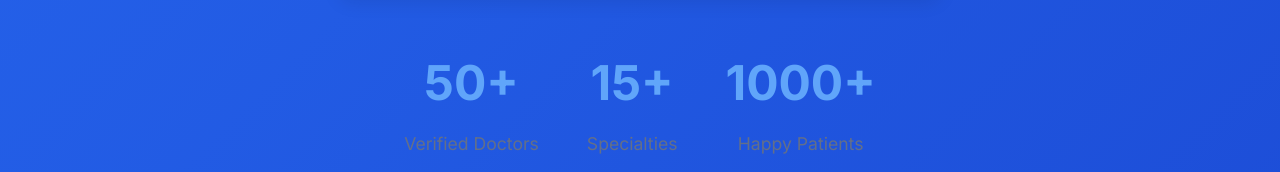
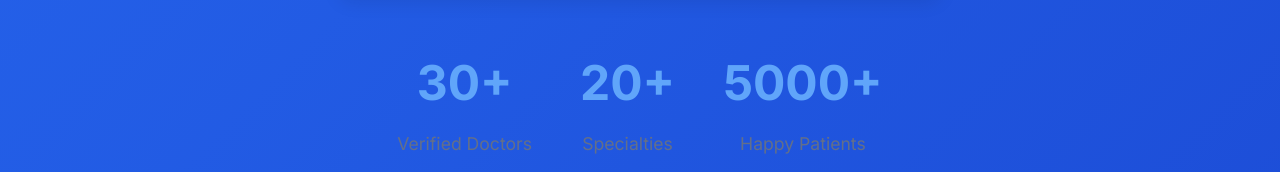
Before and after one commit to Akhan0505/MediConnect-Website, a website: page index.html in a window 1280 px wide. Shown: the part 356-528 px from the top of the page. Drawn offline with Linux system fonts and the light colour scheme.

Commit message:
Update index.html
changed the stats to the original data provided in the database

```diff
--- a/index.html
+++ b/index.html
@@ -52,15 +52,15 @@
                 <!-- Quick Stats -->
                 <div class="stats-container">
                     <div class="stat-item">
-                        <span class="stat-number">50+</span>
+                        <span class="stat-number">30+</span>
                         <span class="stat-label">Verified Doctors</span>
                     </div>
                     <div class="stat-item">
-                        <span class="stat-number">15+</span>
+                        <span class="stat-number">20+</span>
                         <span class="stat-label">Specialties</span>
                     </div>
                     <div class="stat-item">
-                        <span class="stat-number">1000+</span>
+                        <span class="stat-number">5000+</span>
                         <span class="stat-label">Happy Patients</span>
                     </div>
                 </div>
```
